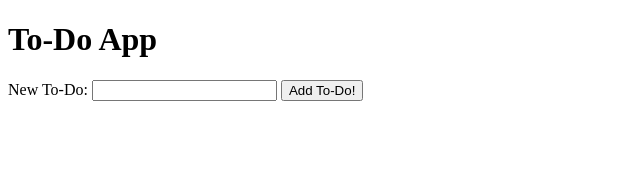
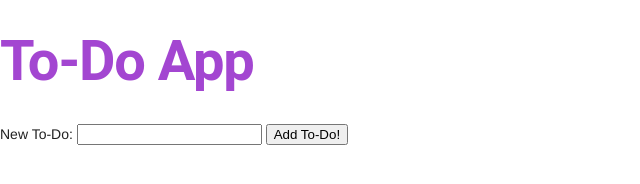
Before and after one commit to NiealsG/to-do-app, a plain HTML site: page index.html in a window 1280 px wide. Shown: the whole page, without its empty margins (0-640 px from the left). Drawn offline with nearby package versions, Linux system fonts and the light colour scheme.

Commit message:
Assignment Started

```diff
--- a/index.html
+++ b/index.html
@@ -3,6 +3,12 @@
   <head>
     <meta name="viewport" content="width=device-width, initial-scale=1">
     <title>To-Do App</title>
+    <!-- Material Design Lite -->
+   <link rel="stylesheet" href="https://code.getmdl.io/1.3.0/material.cyan-light_green.min.css" />
+  <script defer src="https://code.getmdl.io/1.3.0/material.min.js"></script>
+  <!-- Custom Styles -->
+    <link rel="stylesheet" href="styles/main.css">
+
   </head>
   <body>
     <h1>To-Do App</h1>
--- /dev/null
+++ b/styles/main.css
@@ -0,0 +1,4 @@
+h1 {
+  font-weight: bold;
+  color: rgba(153, 50, 204, 0.9);
+}
```
